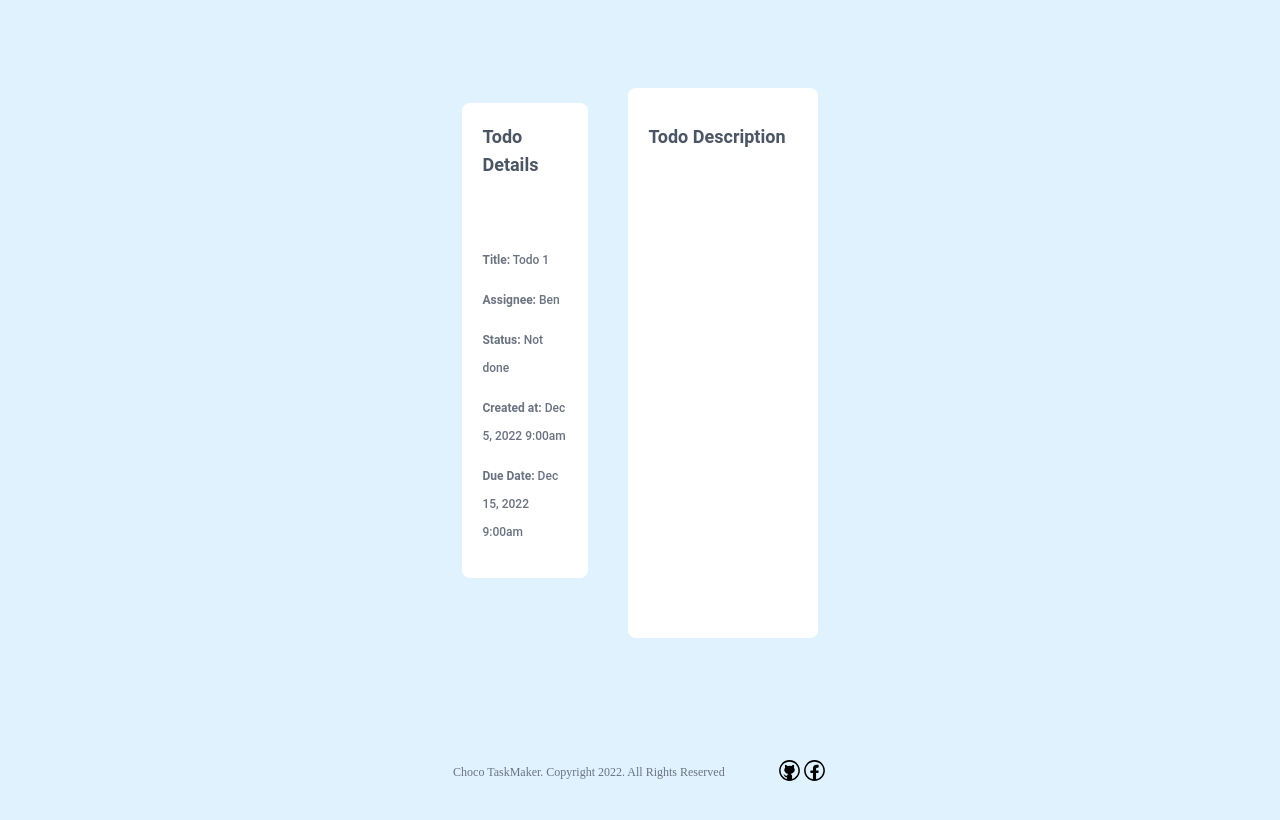
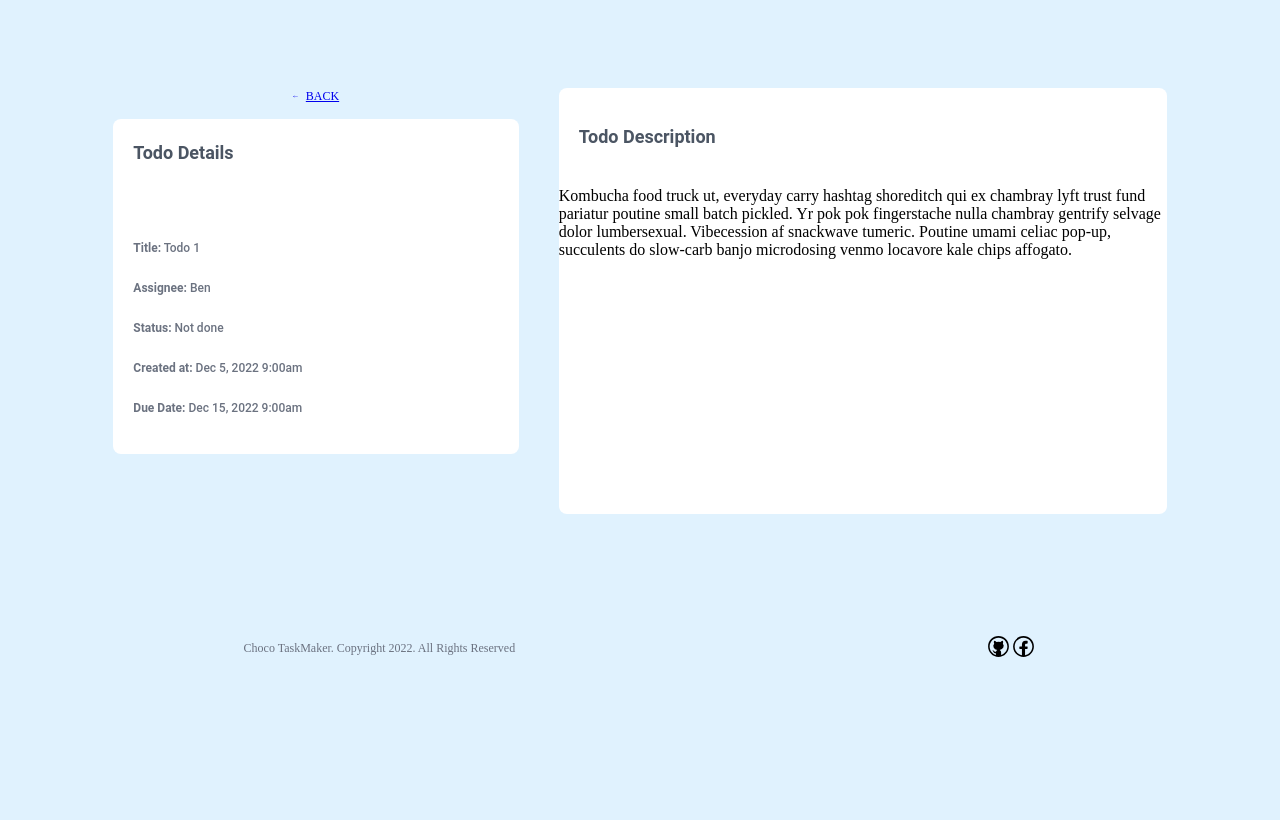
Before and after one commit to reeceballano/taskmaker, a Vue app: page /todo/1 in a window 1280 px wide. Shown: the top 820 px of the page. Built offline with nearby package versions, Linux system fonts and the light colour scheme; the HTML template or start-up script is replaced by a standard one.

Commit message:
added back button

```diff
--- a/src/App.vue
+++ b/src/App.vue
@@ -1,7 +1,9 @@
 
 <template>
     <div class="container">
-        <RouterView />
+        <transition name="list">
+            <RouterView />
+        </transition>
         <Footer />
     </div>
 </template>
--- a/src/components/Sidebar.vue
+++ b/src/components/Sidebar.vue
@@ -16,6 +16,6 @@
     }
 
     .sticky-sidebar {
-        @apply md:sticky md:top-5 z-30 w-full align-middle
+        @apply md:sticky md:top-5 z-30 w-full align-middle relative
     }
 </style>
--- /dev/null
+++ b/src/components/icons/IconBack.vue
@@ -0,0 +1,40 @@
+<template>
+    <RouterLink :to="link">
+        <div :class="cssStyle" class="back-icon">
+            <svg :width="size" :height="size" xmlns="http://www.w3.org/2000/svg" fill="none" viewBox="0 0 24 24" stroke-width="1.5" stroke="currentColor" class="w-6 h-6">
+                <path stroke-linecap="round" stroke-linejoin="round" d="M6.75 15.75L3 12m0 0l3.75-3.75M3 12h18" />
+            </svg>
+            {{text}}
+        </div>
+    </RouterLink>
+</template>
+
+<script setup>
+import { RouterLink } from 'vue-router';
+const { size } = defineProps({
+    size: {
+        type: Number,
+        default: 25
+    },
+    link: {
+        type: String
+    },
+    text: {
+        type: String,
+        default: 'BACK'
+    },
+    cssStyle: {
+        type: String
+    }
+})
+</script>
+
+<style scoped>
+    .back-icon {
+        @apply z-10 text-xs hover:opacity-80 transition-opacity cursor-pointer flex items-center justify-center
+    }
+
+    .back-icon svg {
+        @apply mr-2
+    }
+</style>
--- a/src/views/Todo.vue
+++ b/src/views/Todo.vue
@@ -1,6 +1,7 @@
 <template>
     <div class="default-layout">
         <Sidebar>
+            <IconBack link="/" :size="5" cssStyle="absolute -top-10 left-2"/>
             <Widget title="Todo Details">
                 <TodoInfo />
             </Widget>
@@ -12,6 +13,10 @@
             <h2 class="section-title">
                 Todo Description
             </h2>
+
+            <p class="p-5">
+                Kombucha food truck ut, everyday carry hashtag shoreditch qui ex chambray lyft trust fund pariatur poutine small batch pickled. Yr pok pok fingerstache nulla chambray gentrify selvage dolor lumbersexual. Vibecession af snackwave tumeric. Poutine umami celiac pop-up, succulents do slow-carb banjo microdosing venmo locavore kale chips affogato.
+            </p>
         </div>
         <!-- <Todos /> -->
     </div>
@@ -22,6 +27,7 @@ import { useRoute } from 'vue-router';
 import TodoInfo from '../components/TodoInfo.vue';
 import Sidebar from '../components/Sidebar.vue';
 import Widget from '../components/Widget.vue';
+import IconBack from '../components/icons/IconBack.vue';
 
 const router = useRoute();
 
```
